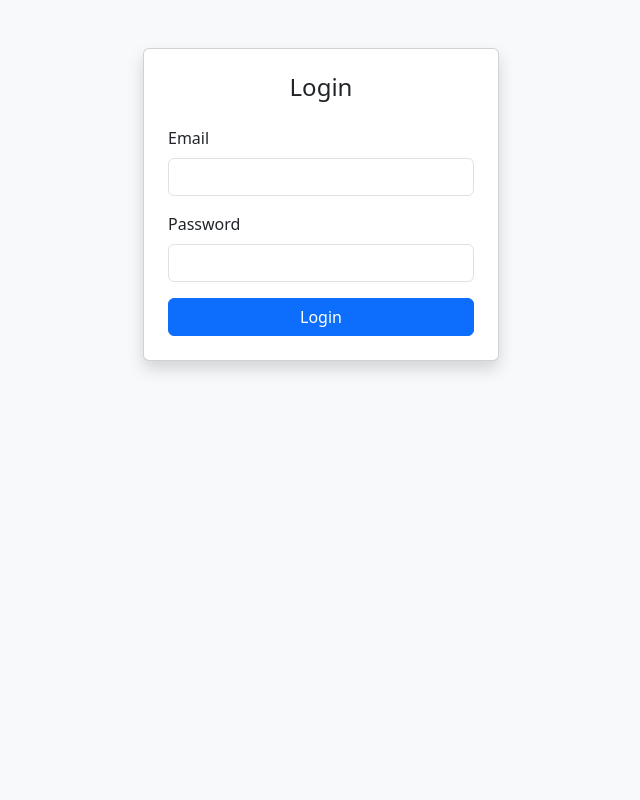
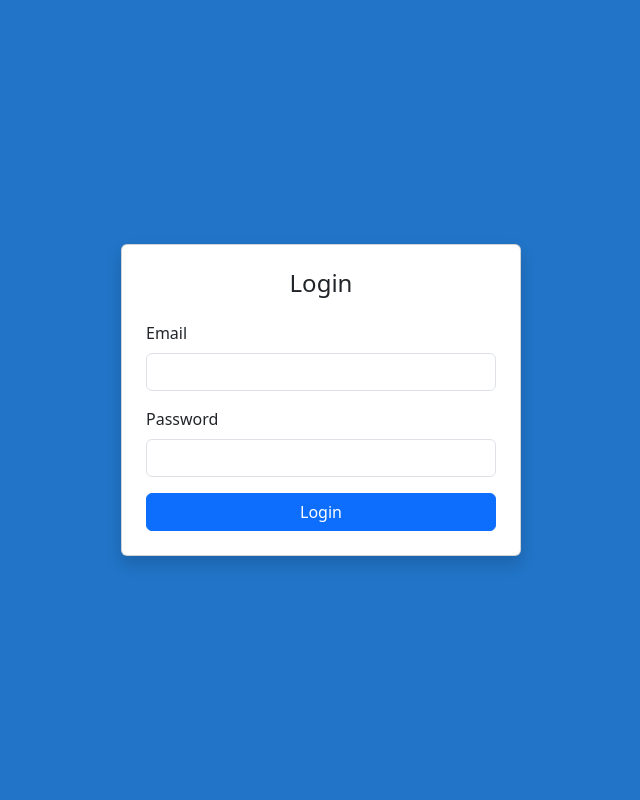
Before and after one commit to mohamed36578/my-flask-app, a Flask app: page / in a window 1280 px wide. Shown: the whole page, without its empty margins (319-959 px from the left). Run offline with Flask 3, Linux system fonts and the light colour scheme; some libraries are stand-ins or nearby versions.

Commit message:
change body colore

```diff
--- a/templates/login.html
+++ b/templates/login.html
@@ -2,14 +2,27 @@
 <html lang="en">
 <head>
     <meta charset="UTF-8">
+    <meta name="viewport" content="width=device-width, initial-scale=1"> <!-- This is key for responsiveness -->
     <title>Login</title>
     <link href="https://cdn.jsdelivr.net/npm/bootstrap@5.3.0/dist/css/bootstrap.min.css" rel="stylesheet">
+    <style>
+        body {
+            background-color: #2174c7;
+        }
+        .login-card {
+            max-width: 100%;
+            width: 100%;
+        }
+        @media (min-width: 576px) {
+            .login-card {
+                max-width: 400px;
+            }
+        }
+    </style>
 </head>
-<body class="bg-light">
-    <div class="container mt-5">
-        <div class="row justify-content-center">
-            <div class="col-md-4">
-                <div class="card shadow p-4">
+<body>
+    <div class="container d-flex align-items-center justify-content-center min-vh-100">
+        <div class="login-card card shadow p-4 w-100">
             <h4 class="text-center mb-4">Login</h4>
             <form method="POST" action="/login">
                 <input type="hidden" name="csrf_token" value="{{ csrf_token() }}">
@@ -28,7 +41,5 @@
             </form>
         </div>
     </div>
-        </div>
-    </div>
 </body>
 </html>
```
Lines whose indentation alone changed are shown as unchanged.
